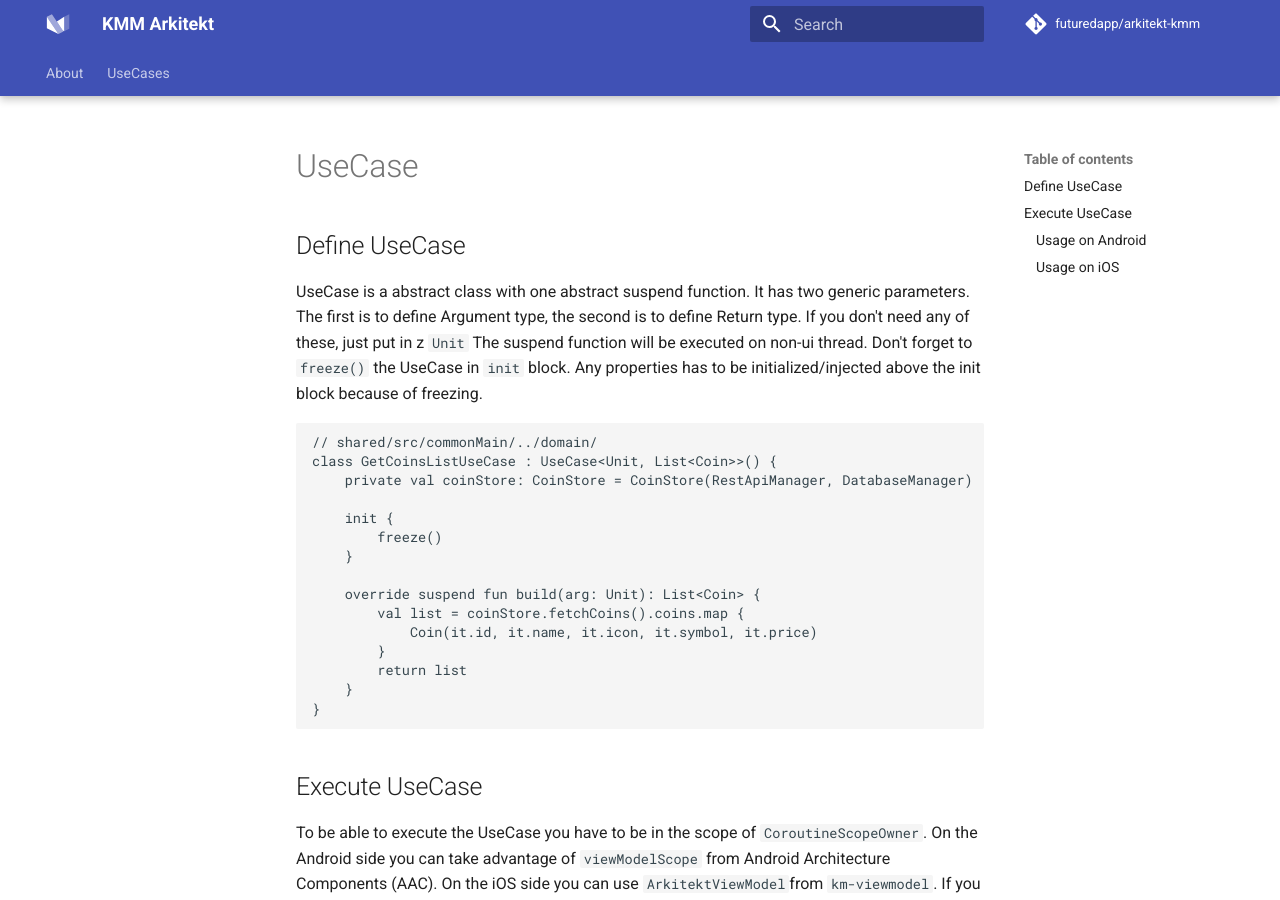
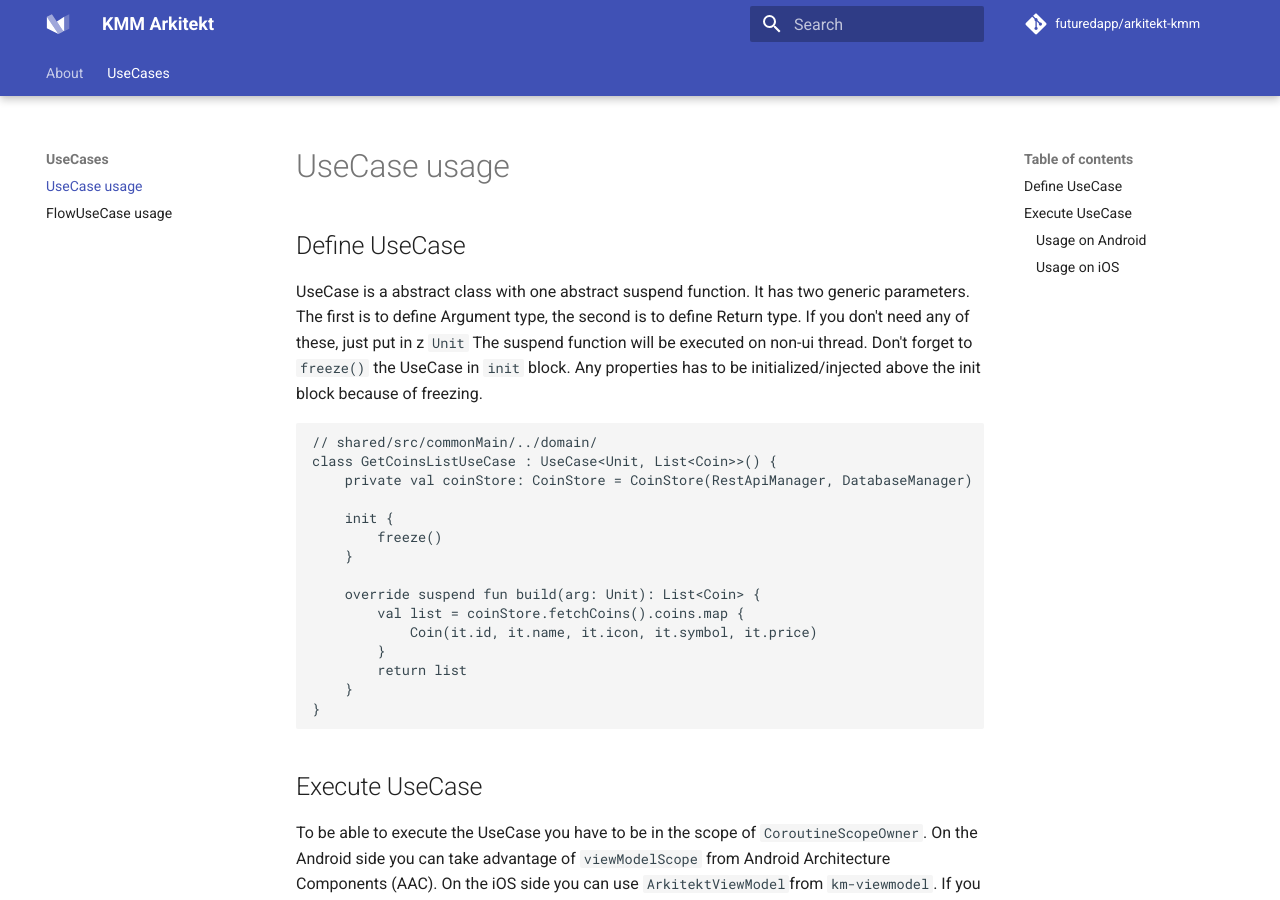
Before and after one commit to futuredapp/arkitekt-kmm, an MkDocs documentation site: the page built from docs/docs/UseCases/UseCase.md, in a window 1280 px wide and 900 px high. Built offline with MkDocs 1.6.1 and Material for MkDocs 9.7.7, drawn with Linux system fonts in a browser that asks for light colours; comment, search, counter and statistics services are not loaded; part of the change alters nothing that is shown.

Commit message:
fix paths to nav files

```diff
--- a/mkdocs.yml
+++ b/mkdocs.yml
@@ -48,9 +48,9 @@ extra:
 # Page tree
 nav:
   - About:
-    - Overview: Overview/index.md
-    - Installation: Overview/installation.md
+    - Overview: docs/Overview/index.md
+    - Installation: docs/Overview/installation.md
   - UseCases:
-     - UseCase usage: UseCases/UseCase.md
-     - FlowUseCase usage: UseCases/FlowUseCase.md
-#  - ViewModel: ArkitektViewModel/index.md
+     - UseCase usage: docs/UseCases/UseCase.md
+     - FlowUseCase usage: docs/UseCases/FlowUseCase.md
+#  - ViewModel: docs/ArkitektViewModel/index.md
```
